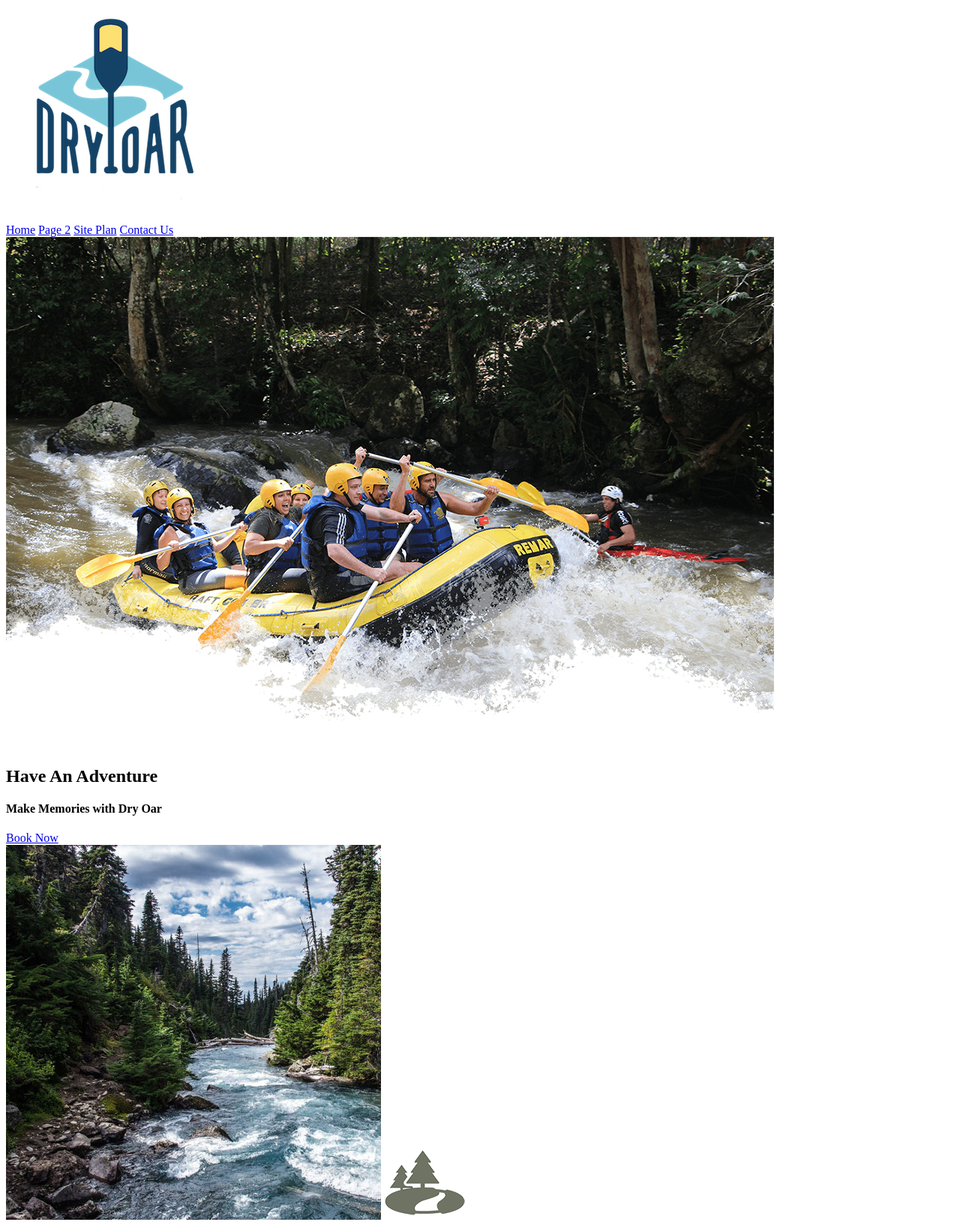
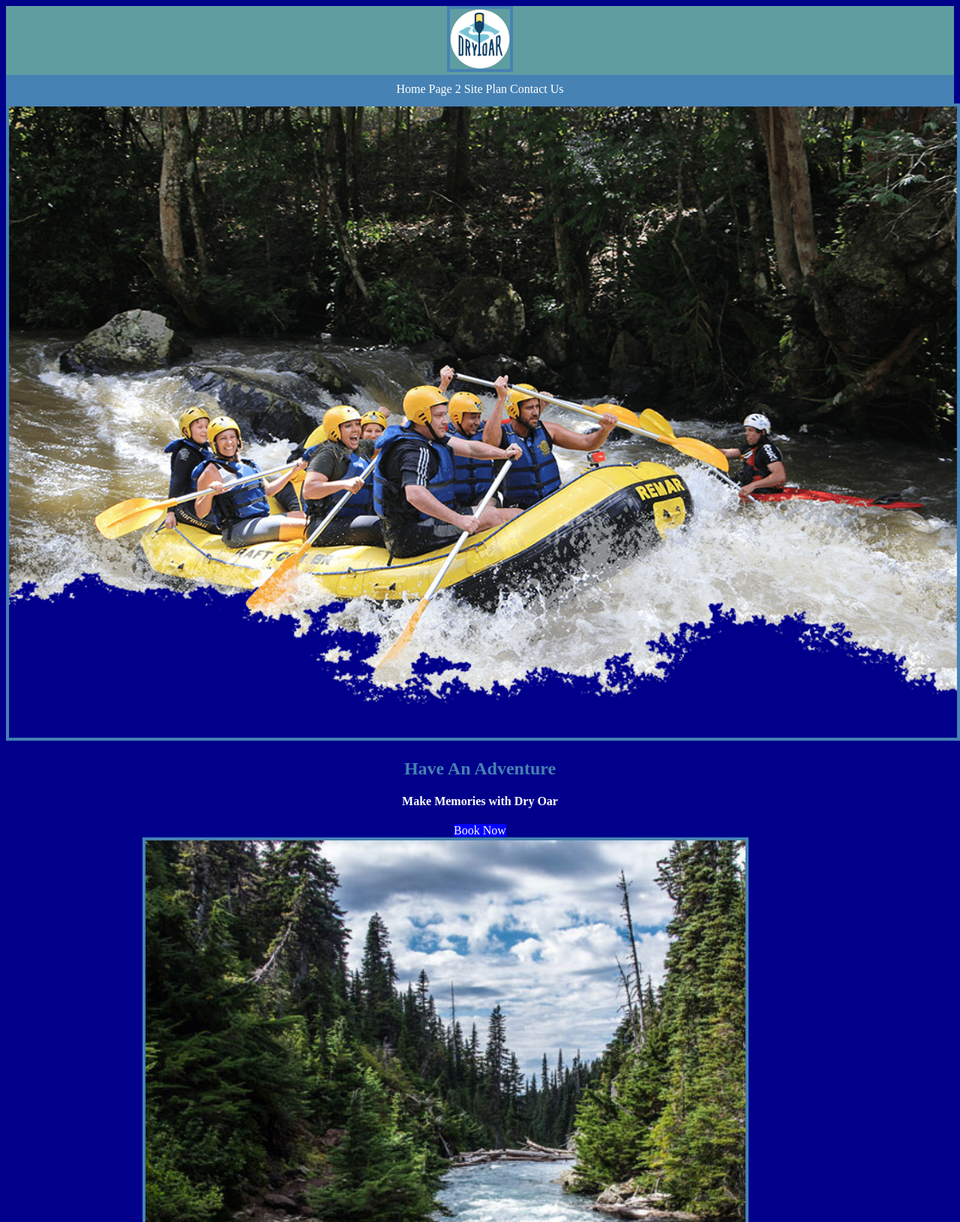
Before and after one commit to davidfelixvieira1/wwr, a plain HTML site: page index.html in a window 1280 px wide. Shown: the top 1630 px of the page at 75% size. Drawn offline with Linux system fonts and the light colour scheme.

Commit message:
updated version

```diff
--- a/index.html
+++ b/index.html
@@ -1,11 +1,13 @@
 <!DOCTYPE html>
 <html lang="en">
 <head>
+    <link rel="stylesheet" href="styles/style.css">
     <meta charset="UTF-8">
     <meta name="viewport" content="width=device-width, initial-scale=1.0">
     <title>Whitewater Rafting Fun | Dry Oar Boating | Home</title>
 </head>
 <body>
+    <div id="content">
     <header>
         <a id="logo_link" href="index.html">
             <img class="logo" src="images/logo.png" alt="Dry Oar Logo">
@@ -45,6 +47,7 @@
             <img class="icon" src="images/oars.png" alt="oars icon">
             <h2>Rapids</h2>
         </section>
+        <div id="background">
         <img class="mountains" src="images/mountains.jpg" alt="Misty mountains">
         <section class="msg">
             <h2>More Than Just The Thrill</h2>
@@ -57,16 +60,17 @@
         <p><a href="site-plan-rafting.html">Site Plan</a></p>
         <p><a href="contactus.html">Contact Us</a></p>
         <div class="social">
-            <a href="https://facebook.com">
+            <a href="https://facebook.com" target="_blank">
                 <img src="images/facebook.png" alt="fb icon">
             </a>
-            <a href="https://twitter.com">
+            <a href="https://twitter.com" target="_blank">
                 <img src="images/twitter.png" alt="twitter icon">
             </a>
-            <a href="https://instagram.com">
+            <a href="https://instagram.com" target="_blank">
                 <img src="images/instagram.png" alt="instagram icon">
             </a>
         </div>
     </footer>
+    </div>
 </body>
 </html>
--- /dev/null
+++ b/styles/style.css
@@ -0,0 +1,90 @@
+body {
+    text-align: center;
+    background-color: darkblue;
+    color: #ffffff;
+  }
+  nav {
+    background-color: steelblue;
+    padding: 10px;
+  }
+  a {
+    color: white;
+    margin: 40px;
+  }
+  h1 {
+    color: steelblue;
+  }
+  img {
+    width: 800px;
+    border: 4px solid steelblue;
+  }
+  p {
+    padding: 10px;
+  }
+  footer {
+    background-color: cadetblue;
+    color: #5f9ea0;
+  }
+#content {
+  max-width: 1600px;
+  margin: 0 auto;
+}
+nav a {
+  text-align: center;
+  text-decoration: none;
+  margin: 0 auto;
+}
+#hero-msg h1, #hero-msg h4 {
+  text-align: center;
+}
+.button-box {
+  text-align: center;
+}
+main section {
+  text-align: center;
+}
+#background {
+  height: 725px;
+  background-color: aquamarine;
+  color: #7fffd4;
+}
+header {
+  background-color: cadetblue;
+  color: #5f9ea0;
+}
+nav a:hover {
+    background-color: cyan;
+    color: #00ffff;
+}
+.book, .join {
+  background-color:blue;
+  color: #ffffff;
+  text-decoration: none;
+}
+.book:hover, .join:hover {
+  background-color: white;
+  color: #ffffff;
+}
+.msg {
+  background-color: blue;
+  color: #000fff;
+}
+.logo {
+  width: 80px;
+}
+.icon {
+  width: 80px;
+}
+#hero-img {
+  width: 100%;
+}
+footer a {
+  text-decoration: none;
+}
+footer p a:hover {
+  text-decoration: underline;
+}
+.social img {
+    width: 40px;
+    height: 40px;
+  }
```
